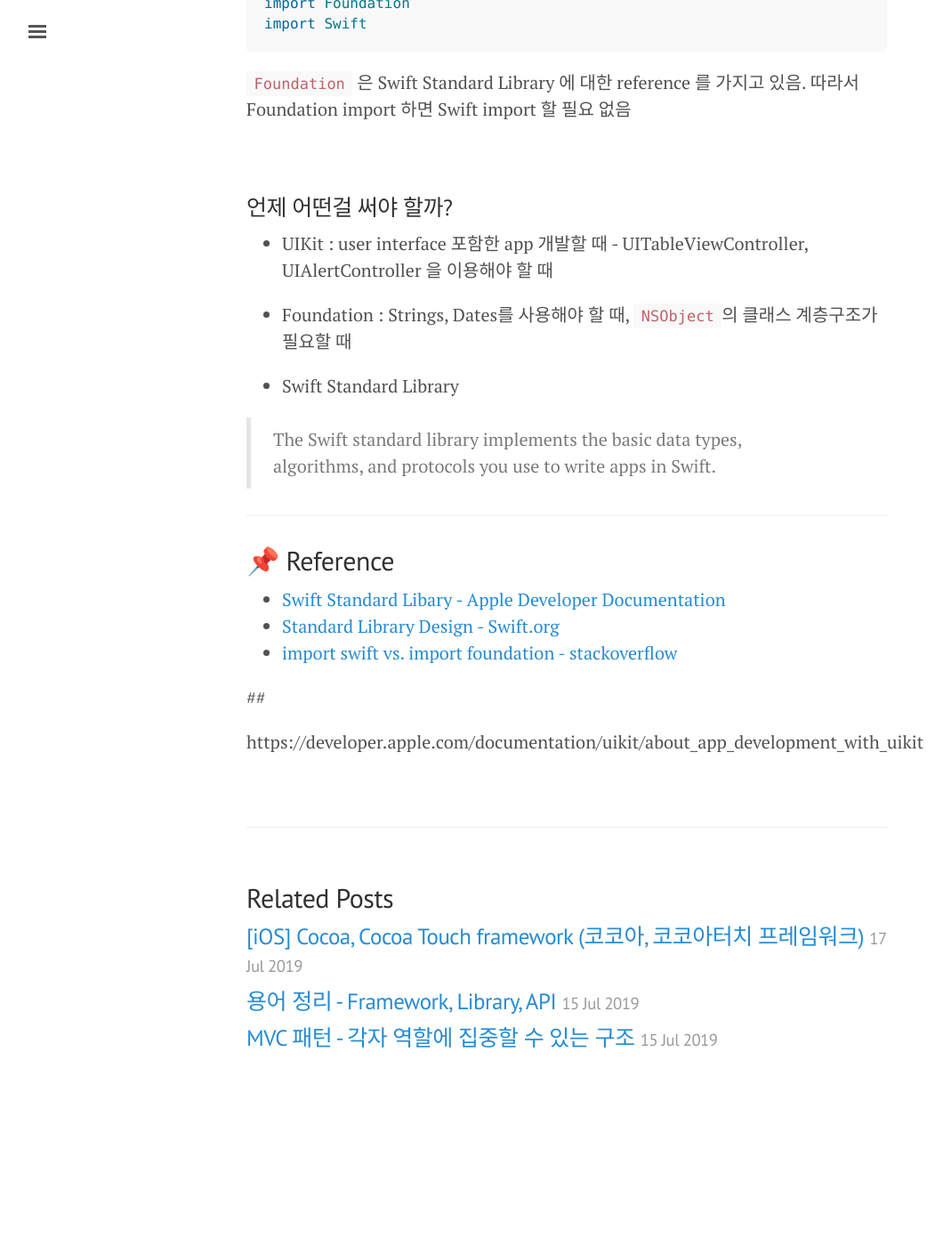
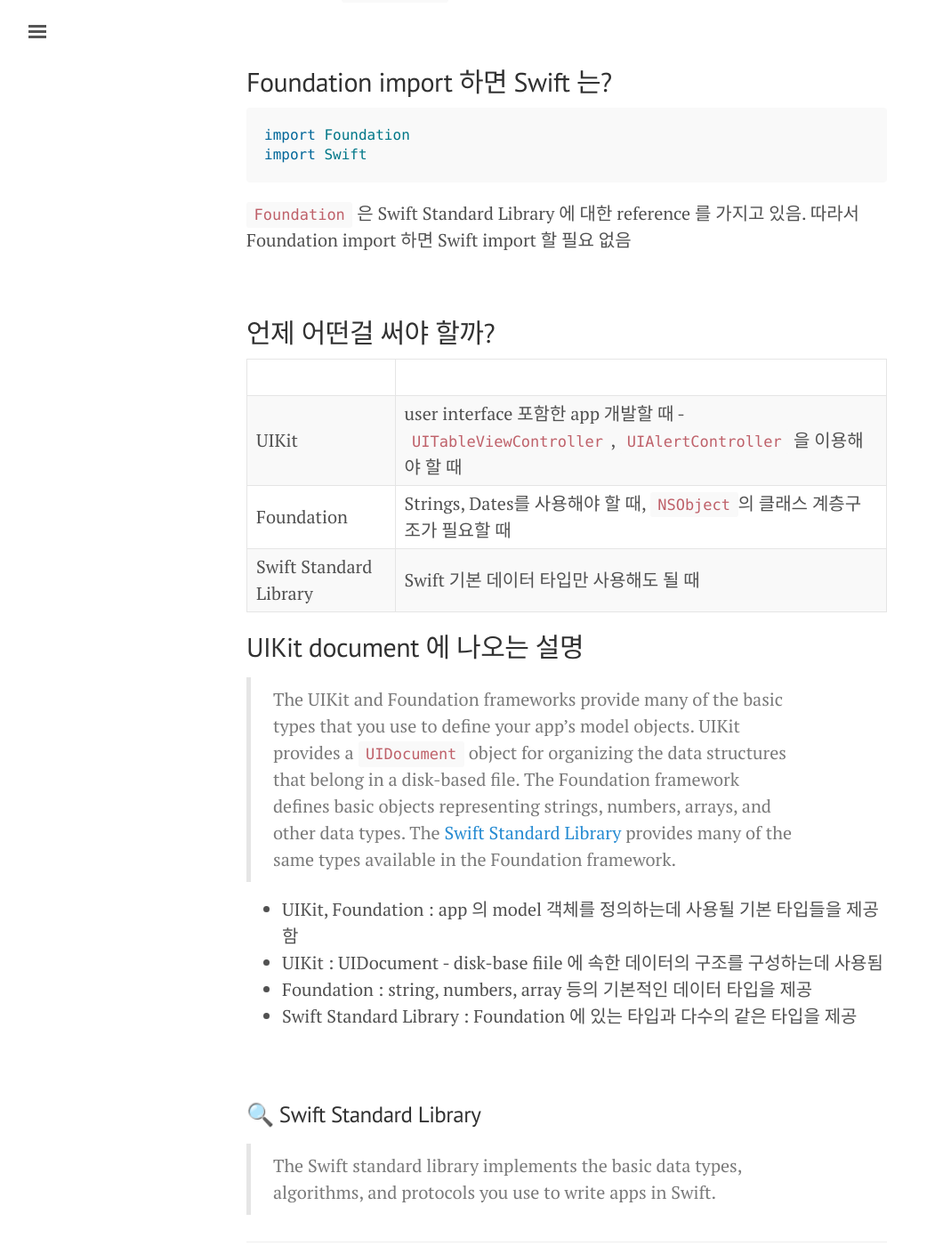
Before and after one commit to daheenallwhite/daheenallwhite.github.io, a Jekyll site: the page built from _posts/2019-07-17-UIKit-Foundation-SwiftStandardLibrary.md, in a window 1280 px wide and 1400 px high, scrolled down 839 px. Shown: the whole window at 89% size, without its empty margins (3-1072 px from the left). Built offline with Jekyll 4.4.1, drawn with Linux system fonts in a browser that asks for light colours; nearby versions of some CDN libraries; emoji names are drawn with the system emoji font; comment, search, counter and statistics services are not loaded; before the commit the page ends 2081 px from its top, so only the background shows below that; some of the changed text lies outside the part shown.

Commit message:
Update post based on developer documentation

````diff
--- a/_posts/2019-07-17-UIKit-Foundation-SwiftStandardLibrary.md
+++ b/_posts/2019-07-17-UIKit-Foundation-SwiftStandardLibrary.md
@@ -5,23 +5,27 @@ date:  2019-07-17 01:45:59
 author: Dana Lee
 categories: iOS
 tags: [Cocoa, Cocoa Touch, Foundation, UIKit, Swift Standard Library]
-lastmod : 2019-07-17 02:03:59
+lastmod : 2019-07-18 23:39:59
 sitemap :
   changefreq : weekly
   priority : 1.0
 ---
 
+&nbsp;
 
+![]({{site.url}}/assets/post-image/relationship.jpg)
 
-## 🔍 UIKit / Foundation / Swift Standard Library
-
-![](/Users/allwhite/Desktop/blog/daheenallwhite.github.io/_posts/%7B%7Bsite.url%7D%7D/assets/post-image/relationship.jpg)
+## UIKit import 하면 Foundation ?
 
 ```swift
 import UIKit
 ```
 
 `UKit` import 하면 `Foundation`을 자동으로 import 해준다. 따라서 `UIKit` 을 import 하면 `Foundation` 을 import 할 필요 없음
+
+&nbsp;
+
+## Foundation import 하면 Swift 는?
 
 ```swift
 import Foundation
@@ -32,13 +36,28 @@ import Swift
 
 &nbsp;
 
-### 언제 어떤걸 써야 할까?
+## 언제 어떤걸 써야 할까?
 
-- UIKit : user interface 포함한 app 개발할 때 - UITableViewController, UIAlertController 을 이용해야 할 때
+|                        |                                                              |
+| ---------------------- | ------------------------------------------------------------ |
+| UIKit                  | user interface 포함한 app 개발할 때 - `UITableViewController`, `UIAlertController` 을 이용해야 할 때 |
+| Foundation             | Strings, Dates를 사용해야 할 때, `NSObject`의 클래스 계층구조가 필요할 때 |
+| Swift Standard Library | Swift 기본 데이터 타입만 사용해도 될 때                      |
 
-- Foundation : Strings, Dates를 사용해야 할 때, `NSObject`의 클래스 계층구조가 필요할 때
 
-- Swift Standard Library
+
+## UIKit document 에 나오는 설명
+
+> The UIKit and Foundation frameworks provide many of the basic types that you use to define your app’s model objects. UIKit provides a [`UIDocument`](https://developer.apple.com/documentation/uikit/uidocument) object for organizing the data structures that belong in a disk-based file. The Foundation framework defines basic objects representing strings, numbers, arrays, and other data types. The [Swift Standard Library](https://developer.apple.com/documentation/swift/swift_standard_library) provides many of the same types available in the Foundation framework.
+
+- UIKit, Foundation : app 의 model 객체를 정의하는데 사용될 기본 타입들을 제공함
+- UIKit : UIDocument - disk-base fiile 에 속한 데이터의 구조를 구성하는데 사용됨
+- Foundation : string, numbers, array 등의 기본적인 데이터 타입을 제공
+- Swift Standard Library : Foundation 에 있는 타입과 다수의 같은 타입을 제공
+
+&nbsp;
+
+### :mag: Swift Standard Library
 
 > The Swift standard library implements the basic data types, algorithms, and protocols you use to write apps in Swift.
 
@@ -49,13 +68,4 @@ import Swift
 - [Swift Standard Libary - Apple Developer Documentation](https://developer.apple.com/documentation/swift/swift_standard_library/)
 - [Standard Library Design - Swift.org](https://swift.org/compiler-stdlib/#standard-library-design)
 - [import swift vs. import foundation - stackoverflow](https://stackoverflow.com/questions/33943477/import-swift-vs-import-foundation)
-
-
-
-
-
-
-
-##
-
-https://developer.apple.com/documentation/uikit/about_app_development_with_uikit
+- [About App Development with UIKit - Apple Developer Documentation](https://developer.apple.com/documentation/uikit/about_app_development_with_uikit)
````
